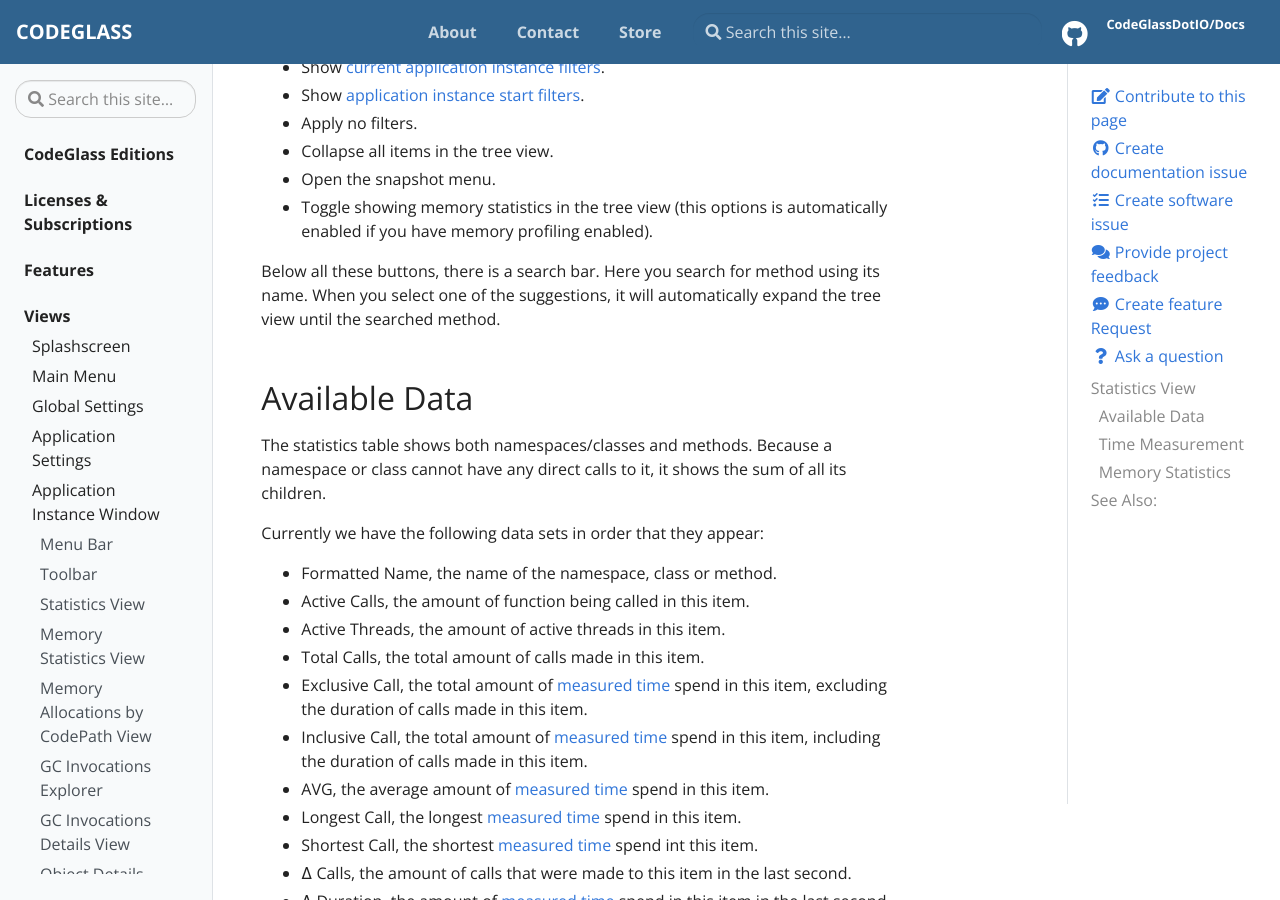
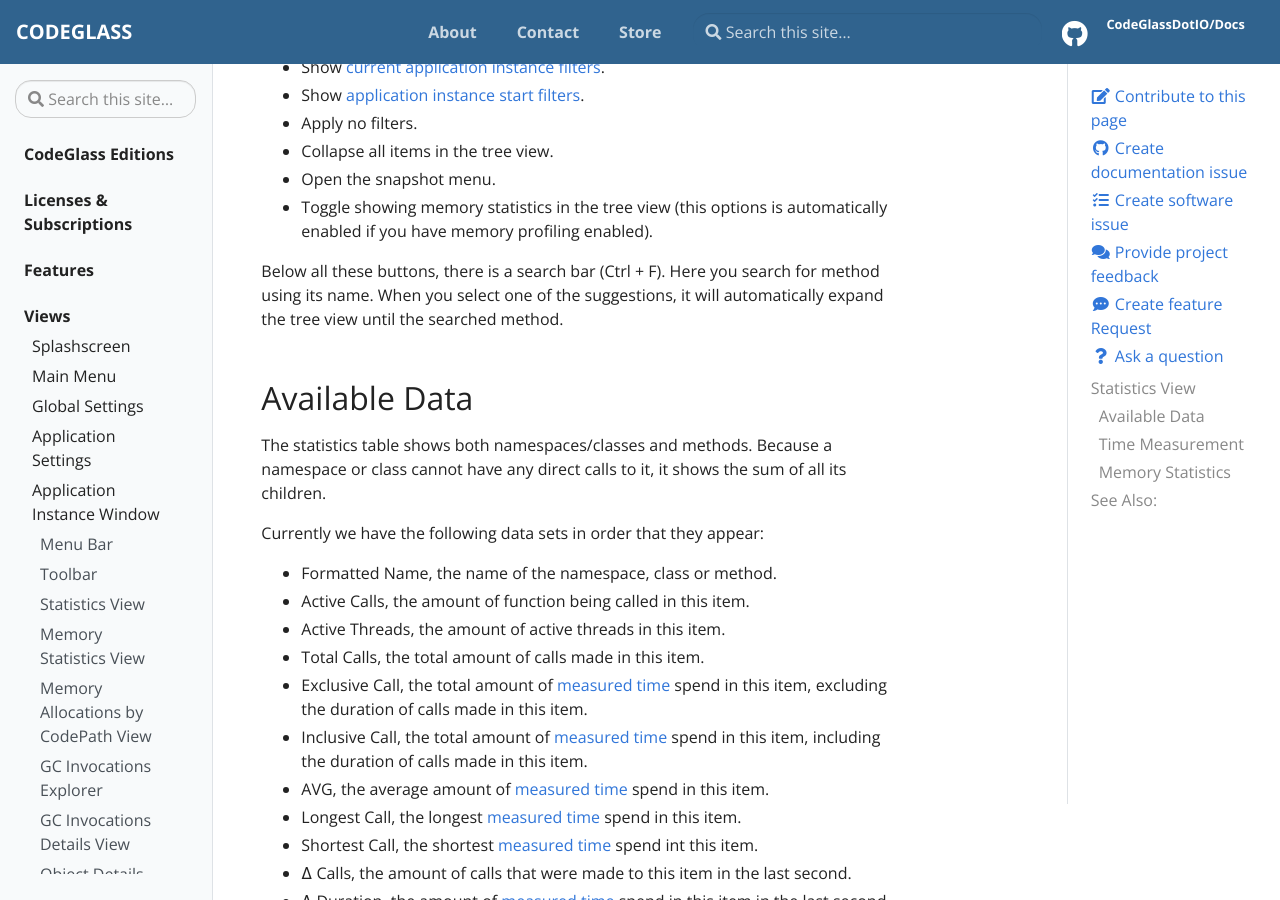
Before and after one commit to CodeGlassDotIO/Docs, a Jekyll site: the page built from _docs/views/ApplicationInstanceDockWindow/StatisticsWindow.md, in a window 1280 px wide and 900 px high, scrolled down 644 px. Built offline with Jekyll 4.4.1, drawn with Linux system fonts in a browser that asks for light colours.

Commit message:
Statistics

```diff
--- a/_includes/Statistics/BasicStatisticsExplaination.md
+++ b/_includes/Statistics/BasicStatisticsExplaination.md
@@ -9,6 +9,6 @@ In the toolbar, you have multiple buttons. Each of them are described below.
 - Open the snapshot menu.
 - Toggle showing memory statistics in the tree view (this options is automatically enabled if you have memory profiling enabled).
 
-Below all these buttons, there is a search bar. Here you search for method using its name. When you select one of the suggestions, it will automatically expand the tree view until the searched method.
+Below all these buttons, there is a search bar (Ctrl + F). Here you search for method using its name. When you select one of the suggestions, it will automatically expand the tree view until the searched method.
 
 {% include Statistics/BasicStatisticsColumnExplaination.md %}
```
Also changed, not shown: assets/img/ApplicationInstanceWindow/StatisticsWindow.png.
